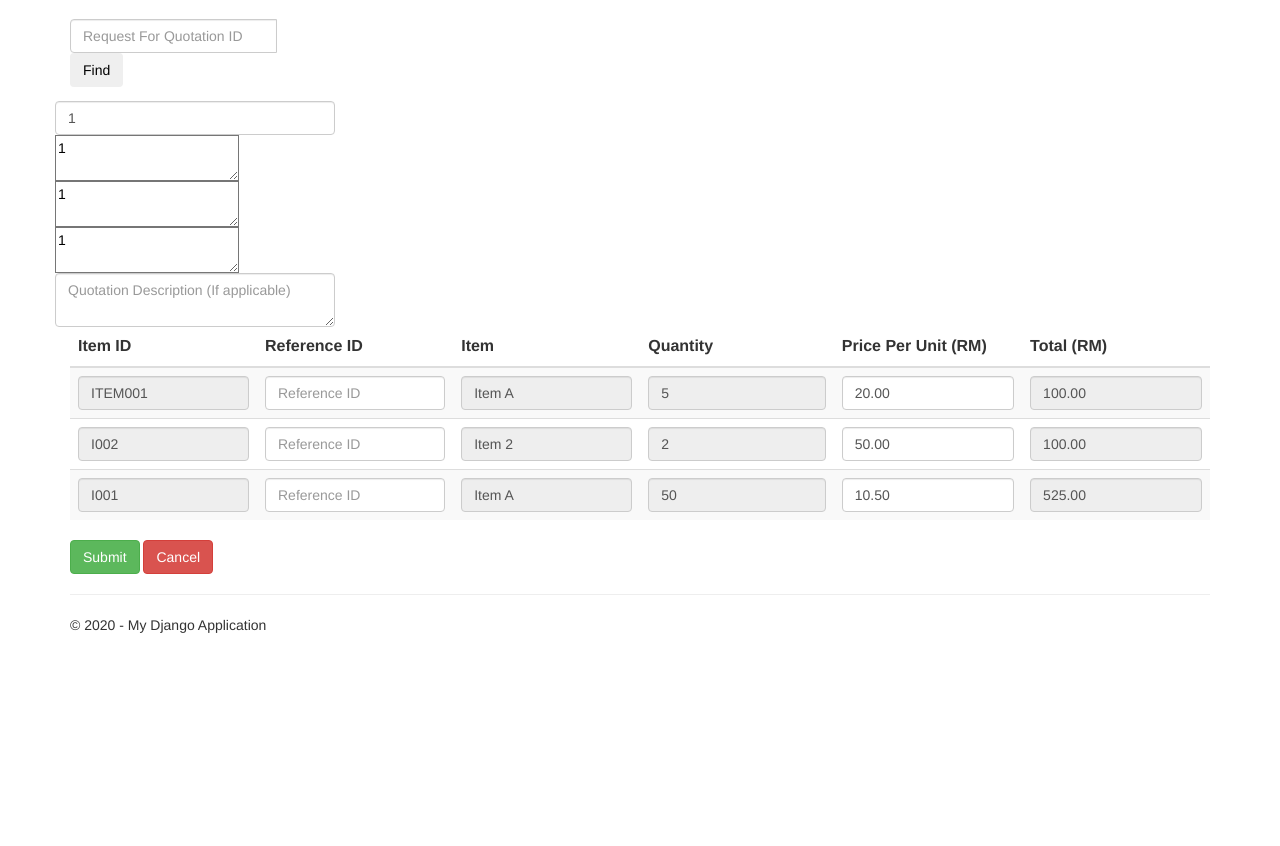
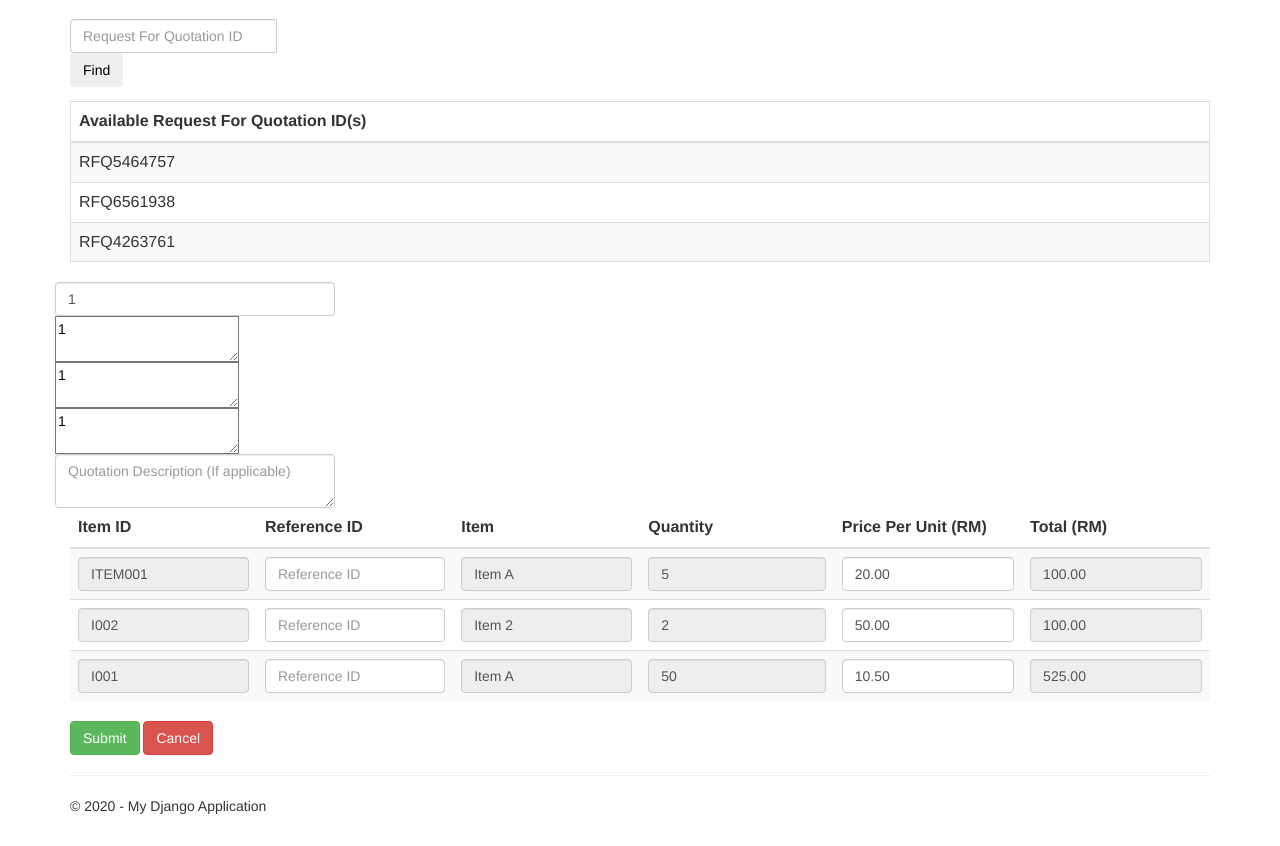
Before and after one commit to W-C-HEW/Group-12-Purchasing-System, a Django app: template Purchasing System/Quotation/templates/Quotation/quotationform.html in a window 1280 px wide. Shown: the part 51-897 px from the top of the page. Before the commit the page ends 684 px from the top, so only its background shows below. Run offline with Django 3.2, Linux system fonts and the light colour scheme; data comes from the database, SQL or seed files in the repository; the template is opened without the code that fills it: values that come from a table or form of the project are taken from there, most other values are stand-ins (such as "Sample title", 1, 10 or a date in 2020); some libraries are stand-ins or nearby versions.

Commit message:
Added show available Request for Quotation IDs

```diff
--- a/Purchasing System/Quotation/templates/Quotation/quotationform.html
+++ b/Purchasing System/Quotation/templates/Quotation/quotationform.html
@@ -15,6 +15,25 @@
 
     </form>
     <p>{{error}}</p>
+
+    {% if qrows.count > 0%}
+    <div class="table-wrapper-scroll-y">
+        <table class="table table-bordered table-striped mb-0">
+            <thead>
+                 <tr>
+                    <th scope="col">Available Request For Quotation ID(s)</th>
+                 </tr>
+            </thead>
+            <tbody>
+            {% for r in qrows %}
+                <tr>
+                    <td>{{r.request_for_quotation_id}}</td>
+                </tr>
+            {% endfor %}
+            </tbody>
+        </table>
+    </div>
+    {% endif %}
 
     <form class="purchaseordersubmission" action="quotationconfirmation" method="POST">
         {% csrf_token %}
```
Also changed, not shown: Purchasing System/Quotation/views.py (+6 -1 lines).
